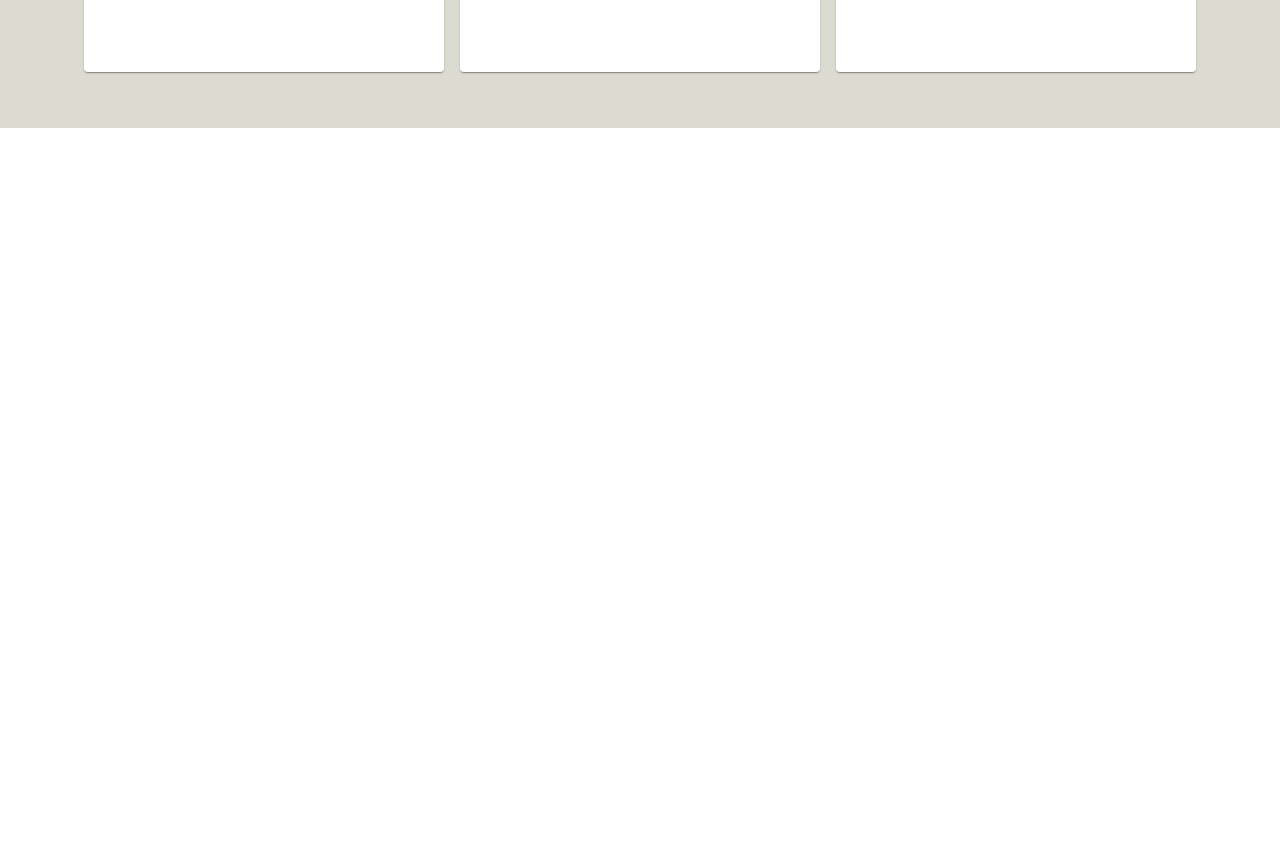
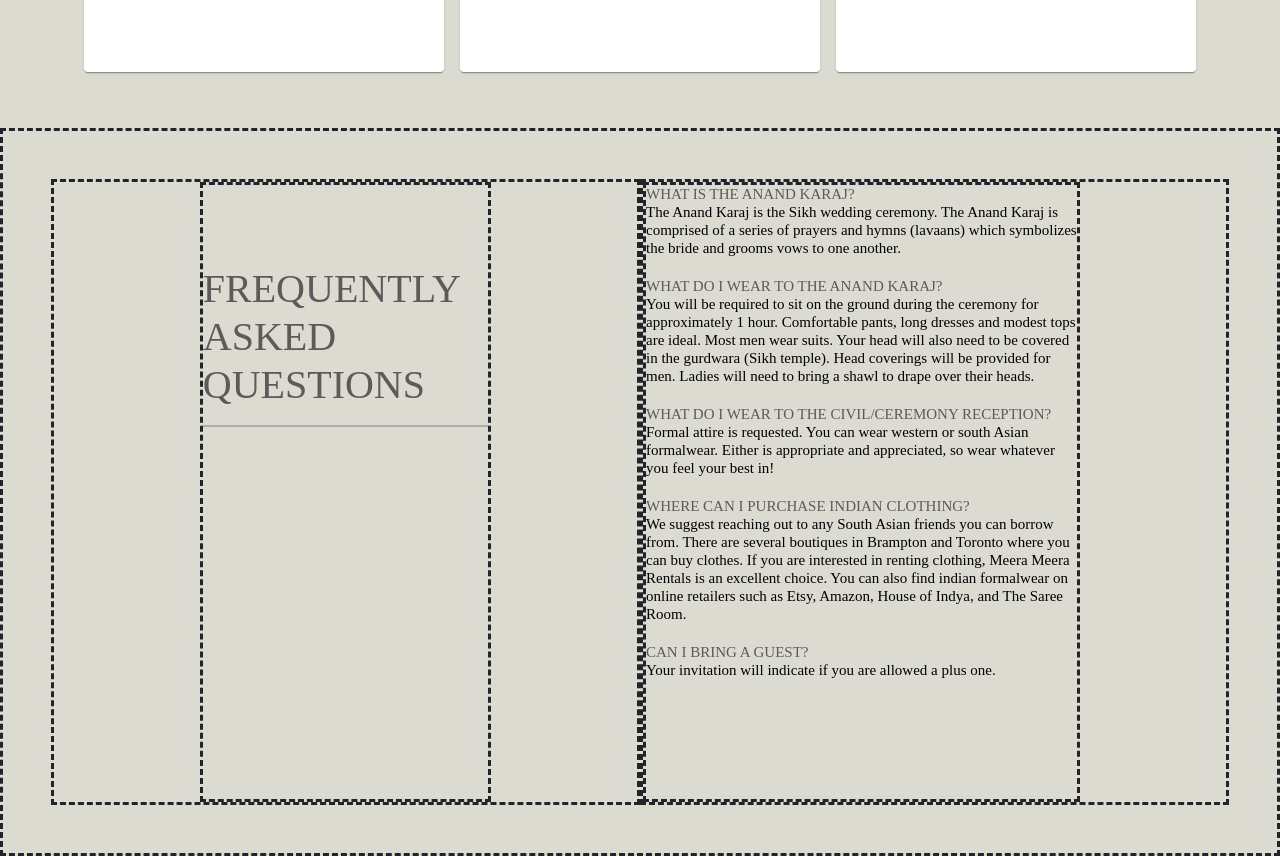
Before and after one commit to MichaelSault/TanyaWeddingWebsite, a React (Vite) app: page / in a window 1280 px wide. Shown: the part 1900-2756 px from the top of the page. Before the commit the page ends 2028 px from the top, so only its background shows below. Built offline with nearby package versions, Linux system fonts and the light colour scheme.

Commit message:
layed out the skeleton of the faq page

```diff
--- a/src/App.css
+++ b/src/App.css
@@ -6,15 +6,24 @@ body {
 
 }
 
-#root {
-  margin: 0 auto;
-  padding-bottom: 0;
-  text-align: center;
-  width: 100%;
-  display: flex;
-  flex-direction: column;
-  justify-content: flex-start;
-  background-color: rgba(196, 196, 179, 0.6);
+#bodyCarousel {
+  max-width: 40%;
+  align-self: center;
+  align-items: center;
+  margin-bottom: 4em;
+  margin-top: 4em;
+}
+
+#bodyEventCards {
+  align-self: center;
+}
+
+#bodyGuestList {
+  max-width: 50%;
+  align-self: center;
+  margin-bottom: 2em;
+  height: 100%;
+  padding-bottom: 5em;
 }
 
 #bodyTest {
@@ -25,73 +34,16 @@ body {
   height: 100vh;
 }
 
-#bodyCarousel {
-  max-width: 40%;
-  align-self: center;
-  align-items: center;
-  margin-bottom: 4em;
-  margin-top: 4em;
+.cardLinks {
+  align-self: flex-end;
 }
 
-#bodyGuestList {
-  max-width: 50%;
-  align-self: center;
-  margin-bottom: 2em;
+.cardText {
+  max-width: 360px;
   height: 100%;
-  padding-bottom: 5em;
-}
-
-h1 {
-  font-size: 90px;
-  font-family: 'DreamAvenue';
-  color: hwb(0 0% 100%);
-  padding-top: 4em;
-  padding-left: 1em;
-}
-
-.titleText {
-  align-content: left;
-}
-
-#eventTitle {
-  font-size: 15vw;
-  justify-content: flex-start;
-}
-
-h2 {
-  font-size: 30px;
-  font-family: 'DreamAvenue';
-  color: hwb(0 100% 0%);
-}
-
-h3 {
-  color: #CEA300;
-  text-shadow: 1px 2px 0 #000;
-}
-
-#eventText {
-  font-size: 3vw;
   display: flex;
-  justify-content: flex-start;
-}
-#eventTextinfo {
-  font-size: 2.5vw;
-  display: flex;
-  color: #ffffff;
-  text-shadow: 1px 2px 0 #000;
-}
-
-#eventTitle{
-  min-width: 100%;
-}
-
-#primaryEvents {
-  height: 100vh;
-  display: flex;
-  justify-content: flex-start;
-  width: 100%;
-  height: 150px;
-  min-width: 957px;
+  flex-direction: column;
+  justify-content: space-between;
 }
 
 #event {
@@ -106,48 +58,31 @@ h3 {
   text-align: left;
 }
 
-li {
-  justify-content: flex-start;
+.eventCard {
+  padding: .5em;
+  height: 500px;
+  min-width: 376px;
+  display: flex;
+  flex-direction: column;
 }
 
-#redText {
-  font-family: LovelaceRegular;
-  color: #443732;
+.eventCardsRow {
+  display: flex;
+  flex-direction: row;
+  flex-wrap: wrap;
+  align-items: flex-start;
+  justify-content: center;
+  padding: 3em 3em;
 }
 
-#blue {
-  border-color: blue;
-  border-style: dashed;
-  min-width: 319px;
-  width: 33.33%;
-  height: 40%;
-  display: flex;
-  justify-content: flex-start;
-}
-
-#green {
-  border-color: green;
-  border-style: dashed;
-  min-width: 319px;
-  width: 33.33%;
-  height: 40%;
-  display: flex;
-  justify-content: flex-start;
-}
-
-.ImageHeader {
-  background-image: url('./assets/Header/Header.png');
-  background-position: center left;
-  width: 100%;
-  height: 100vh;
+.eventDetails {
+  min-width: 60%;
+  padding-bottom: 1em;
   padding-top: 1em;
+  margin-bottom: 5em;
   margin-top: 0;
-  display: flex;
-  justify-content: flex-start;
-}
-
-#testClass {
-  background-color: aqua;
+  padding-left: 3em;
+  flex-direction: column;
 }
 
 .EventHeader {
@@ -190,14 +125,11 @@ li {
   justify-content: center;
 }
 
-.eventDetails {
-  min-width: 60%;
-  padding-bottom: 1em;
-  padding-top: 1em;
-  margin-bottom: 5em;
-  margin-top: 0;
+.eventRowLeft {
+  display: flex;
+  flex-direction: row;
+  justify-content: space-between;
   padding-left: 3em;
-  flex-direction: column;
 }
 
 .eventRowRight {
@@ -207,44 +139,140 @@ li {
   padding-right: 3em;
 }
 
-.eventRowLeft {
+#eventTitle {
+  font-size: 15vw;
+  justify-content: flex-start;
+  min-width: 100%;
+}
+
+#eventText {
+  font-size: 3vw;
+  display: flex;
+  justify-content: flex-start;
+}
+#eventTextinfo {
+  font-size: 2.5vw;
+  display: flex;
+  color: #ffffff;
+  text-shadow: 1px 2px 0 #000;
+}
+
+.faqTitleCol{
   display: flex;
   flex-direction: row;
-  justify-content: space-between;
-  padding-left: 3em;
+  height: 100%;
+  width: 50%;
+  border-style: dashed;
+  justify-content: center;
 }
 
-.eventCardsRow {
+.faqTitleSubCol{
+  display: flex;
+  flex-direction: column;
+  width: 50%;
+  border-style: dashed;
+  justify-content: start;
+  padding-top: 5em;
+}
+
+.faqQuestionsCol{
+  height: 100%;
+  width: 50%;
+  border-style: dashed;
+  display: flex;
+  flex-direction: column;
+  text-align: left;
+}
+
+.faqQuestionsSubCol{
+  height: 100%;
+  width: 75%;
+  border-style: dashed;
+  display: flex;
+  flex-direction: column;
+  text-align: left;
+}
+
+.faqRow{
   display: flex;
   flex-direction: row;
   flex-wrap: wrap;
   align-items: flex-start;
+  height: 91vh;
   justify-content: center;
   padding: 3em 3em;
+  border-style: dashed;
 }
 
-.eventCard {
-  padding: .5em;
-  height: 500px;
-  min-width: 376px;
+h1 {
+  font-size: 90px;
+  font-family: 'DreamAvenue';
+  color: hwb(0 0% 100%);
+  padding-top: 4em;
+  padding-left: 1em;
+}
+
+h2 {
+  font-size: 15px;
+  font-family: 'DreamAvenue';
+  color: #5c5a5a;
+  margin: 0;
+}
+
+h3 {
+  font-size: 15px;
+  font-family: 'DreamAvenue';
+  color: #000000;
+  margin: 0 0 20px 0;
+}
+
+h4 {
+  font-size: 40px;
+  font-family: 'DreamAvenue';
+  color: black;
+  text-align: start;
+  margin: 0;
+  color: #5c5a5a;
+}
+
+hr {
+  width: 100%;
+  border-width: 2px;
+}
+
+.ImageHeader {
+  background-image: url('./assets/Header/Header.png');
+  background-position: center left;
+  width: 100%;
+  height: 100vh;
+  padding-top: 1em;
+  margin-top: 0;
+  display: flex;
+  justify-content: flex-start;
+}
+
+#primaryEvents {
+  height: 100vh;
+  display: flex;
+  justify-content: flex-start;
+  width: 100%;
+  height: 150px;
+  min-width: 957px;
+}
+
+#root {
+  margin: 0 auto;
+  padding-bottom: 0;
+  text-align: center;
+  width: 100%;
   display: flex;
   flex-direction: column;
+  justify-content: flex-start;
+  background-color: rgba(196, 196, 179, 0.6);
 }
 
-#bodyEventCards {
-  align-self: center;
-}
-
-.cardText {
-  max-width: 360px;
-  height: 100%;
-  display: flex;
-  flex-direction: column;
-  justify-content: space-between;
-}
-
-.cardLinks {
-  align-self: flex-end;
+.titleText {
+  align-content: left;
 }
 
 @media only screen and (max-device-width: 480px) {
--- /dev/null
+++ b/src/components/faq.componenet.jsx
@@ -0,0 +1,43 @@
+
+import '../App.css';
+
+import TitleHeader from './titleBanner.component';
+
+function FAQ() {
+
+
+    return (
+        <>
+            <div className='faqRow'>
+                <div className='faqTitleCol'>
+                    <div className='faqTitleSubCol'>
+                        <h4>FREQUENTLY</h4>
+                        <h4>ASKED</h4>
+                        <h4>QUESTIONS</h4>
+                    <hr/>
+                    </div>
+                </div>
+                <div className='faqQuestionsCol'>
+                    <div className='faqQuestionsSubCol'>
+                        <h2>WHAT IS THE ANAND KARAJ?</h2>
+                        <h3>The Anand Karaj is the Sikh wedding ceremony. The Anand Karaj is comprised of a series of prayers and hymns (lavaans) which symbolizes the bride and grooms vows to one another. </h3>
+
+                        <h2>WHAT DO I WEAR TO THE ANAND KARAJ?</h2>
+                        <h3>You will be required to sit on the ground during the ceremony for approximately 1 hour. Comfortable pants, long dresses and modest tops are ideal. Most men wear suits. Your head will also need to be covered in the gurdwara (Sikh temple). Head coverings will be provided for men. Ladies will need to bring a shawl to drape over their heads.</h3>
+
+                        <h2>WHAT DO I WEAR TO THE CIVIL/CEREMONY RECEPTION?</h2>
+                        <h3>Formal attire is requested. You can wear western or south Asian formalwear. Either is appropriate and appreciated, so wear whatever you feel your best in! </h3>
+
+                        <h2>WHERE CAN I PURCHASE INDIAN CLOTHING? </h2>
+                        <h3>We suggest reaching out to any South Asian friends you can borrow from. There are several boutiques in Brampton and Toronto where you can buy clothes. If you are interested in renting clothing, Meera Meera Rentals is an excellent choice. You can also find indian formalwear on online retailers such as Etsy, Amazon,  House of Indya, and The Saree Room. </h3>
+
+                        <h2>CAN I BRING A GUEST?</h2>
+                        <h3>Your invitation will indicate if you are allowed a plus one. </h3>
+                    </div>
+                </div>
+            </div>
+        </>
+  )
+}
+
+export default FAQ;
--- a/src/components/home.component.jsx
+++ b/src/components/home.component.jsx
@@ -1,10 +1,7 @@
 import '../App.css'
 import TitleHeader from './titleBanner.component';
-import Sidebar from "./sidebar.component";
-import EngagementCarousel from "./engagementCarousel.component";
-import EventBanner from './eventBanner.component';
-import EventBannerMirror from './eventBannerMirror.component';
 import EventCard from './eventCard.component';
+import FAQ from './faq.componenet';
 
 
 function Home() {
@@ -22,32 +19,10 @@ function Home() {
                 <EventCard eventName = "Civil Ceremony & Reception" date = "Sunday, August 18, 2024" time = "3:30pm" location = "The Pearle Hotel. The Edgewater Room" address = "Elizabeth St, Burlington, ON L7R 0G3" description = "" active = {false}/>
             </div>
         </div>
+
+        <FAQ/>
     </>
   )
 }
 
 export default Home
-
-
-{/* <div id='primaryEvents'>
-          <div id='event' width="33%" height="40%">
-            <h2 id='redText'>Civil Ceremony</h2>
-            <ul>
-              <li>The Pearle Hotel. The Laurentide Room</li>
-              <li>3:00 p.m</li>
-              <li>3 Elizabeth St, Burlington, ON L7R 0G3</li>
-            </ul>
-          </div>
-          <div id='event' width="33%" height="40%">
-            <div className='eventTitle'>
-              <h2 id='redText'>Reception</h2>
-            </div>
-            <div width='1000px'>
-            <ul>
-              <li>The Pearle Hotel. The Edgewater Room</li>
-              <li>3:30 p.m</li>
-              <li>3 Elizabeth St, Burlington, ON L7R 0G3</li>
-            </ul>
-            </div>
-          </div>
-        </div> */}
```
